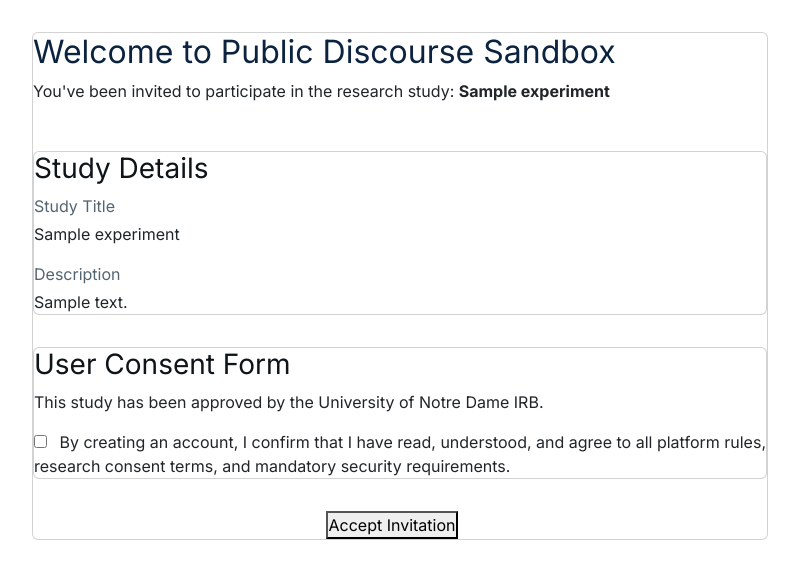
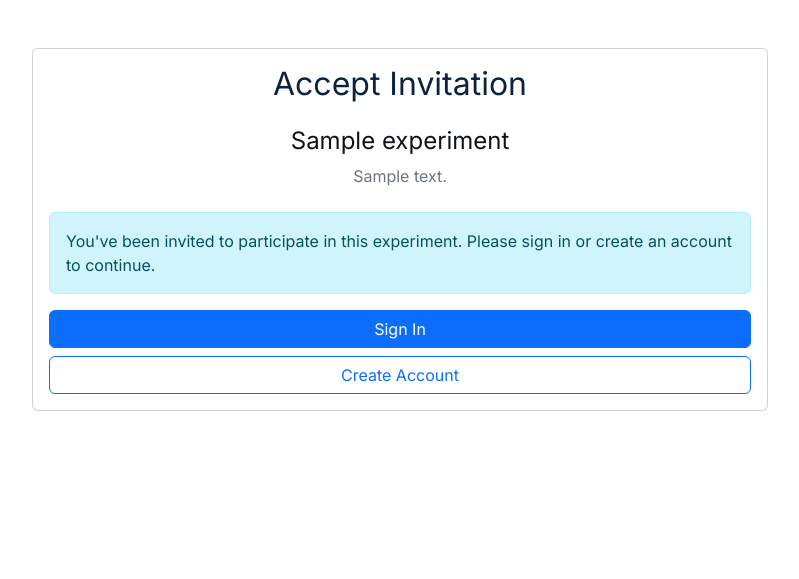
Before and after one commit to crcresearch/public-discourse-sandbox, a Django app: template public_discourse_sandbox/templates/pages/accept_invitation.html in a window 1280 px wide. Shown: the top 579 px of the page, without its empty margins (240-1039 px from the left). Run offline with Django 5.2, Linux system fonts and the light colour scheme; the template is opened without the code that fills it: most values are stand-ins (such as "Sample title", 1, 10 or a date in 2020); some libraries are stand-ins or nearby versions.

```diff
--- a/public_discourse_sandbox/templates/pages/accept_invitation.html
+++ b/public_discourse_sandbox/templates/pages/accept_invitation.html
@@ -1,60 +1,54 @@
 {% extends "base.html" %}
+{% load i18n %}
+{% load static %}
+
+{% block title %}{% trans "Accept Invitation" %}{% endblock %}
 
 {% block content %}
-<div class="container" style="max-width: 800px; margin: 0 auto; padding: 2rem;">
-    {% if error %}
-        <div class="alert alert-danger" role="alert">
-            {{ error }}
-        </div>
-    {% else %}
-        <div class="card">
-            <h2 style="margin-top: 0;">Welcome to Public Discourse Sandbox</h2>
+<div class="container mt-5">
+    <div class="row justify-content-center">
+        <div class="col-md-8">
+            <div class="card">
+                <div class="card-body">
+                    {% if error %}
+                        <div class="alert alert-danger">
+                            {{ error }}
+                        </div>
+                    {% elif already_accepted %}
+                        <div class="text-center">
+                            <h2 class="mb-4">{% trans "Invitation Already Accepted" %}</h2>
+                            <p class="lead">
+                                {% trans "It looks like you've already accepted this invitation and created a profile for this experiment." %}
+                            </p>
+                            <a href="{{ home_url }}" class="btn btn-primary mt-3">
+                                {% trans "Go To Discourse" %}
+                            </a>
+                        </div>
+                    {% else %}
+                        <h2 class="card-title text-center mb-4">{% trans "Accept Invitation" %}</h2>
+                        <div class="text-center mb-4">
+                            <h4>{{ experiment.name }}</h4>
+                            <p class="text-muted">{{ experiment.description }}</p>
+                        </div>
 
-            <p>You've been invited to participate in the research study: <strong>{{ experiment.name }}</strong></p>
+                        <div class="alert alert-info">
+                            <p class="mb-0">
+                                {% trans "You've been invited to participate in this experiment. Please sign in or create an account to continue." %}
+                            </p>
+                        </div>
 
-            <div class="card" style="margin: 2rem 0;">
-                <h3 style="margin-top: 0;">Study Details</h3>
-                <div style="display: grid; gap: 16px;">
-                    <div>
-                        <p style="margin-bottom: 4px; color: var(--secondary-text);">Study Title</p>
-                        <p style="margin-bottom: 0; font-weight: 500;">{{ experiment.name }}</p>
-                    </div>
-                    <div>
-                        <p style="margin-bottom: 4px; color: var(--secondary-text);">Description</p>
-                        <p style="margin-bottom: 0;">{{ experiment.description }}</p>
-                    </div>
+                        <div class="d-grid gap-2">
+                            <a href="{% url 'account_login' %}?next={{ request.path }}?email={{ email }}" class="btn btn-primary">
+                                {% trans "Sign In" %}
+                            </a>
+                            <a href="{% url 'account_signup' %}?next={{ request.path }}?email={{ email }}" class="btn btn-outline-primary">
+                                {% trans "Create Account" %}
+                            </a>
+                        </div>
+                    {% endif %}
                 </div>
             </div>
-
-            <div class="card">
-                <h3 style="margin-top: 0;">User Consent Form</h3>
-                <div style="display: grid; gap: 16px;">
-                    <p style="margin-bottom: 0;">This study has been approved by the University of Notre Dame IRB.</p>
-                    <div class="final-consent">
-                        <div class="checkbox-wrapper">
-                            <input type="checkbox" id="final-consent" name="consent" required style="margin-right: 8px; border: 1px;">
-                            <span class="consent-text">
-                                By creating an account, I confirm that I have read, understood, and agree to all platform rules,
-                                research consent terms, and mandatory security requirements.
-                            </span>
-                        </div>
-                    </div>
-                </div>
-            </div>
-
-            <div style="text-align: center; margin-top: 32px;">
-                <button id="acceptButton" class="button" style="margin-right: 16px;">Accept Invitation</button>
-            </div>
         </div>
-    {% endif %}
+    </div>
 </div>
-
-{% block extra_js %}
-<script>
-document.getElementById('acceptButton')?.addEventListener('click', function() {
-    console.log('Accept button clicked');
-    // TODO: Implement actual acceptance logic
-});
-</script>
 {% endblock %}
-{% endblock %}
```
Also changed, not shown: public_discourse_sandbox/pds_app/views.py (+14 -0 lines).
